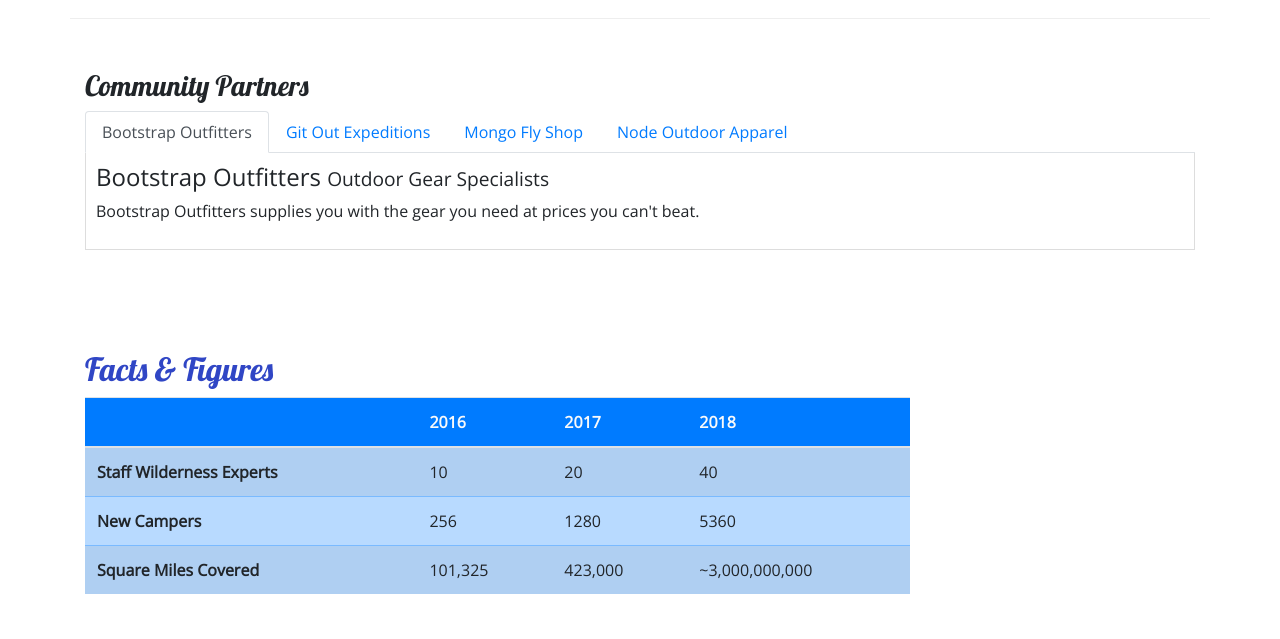
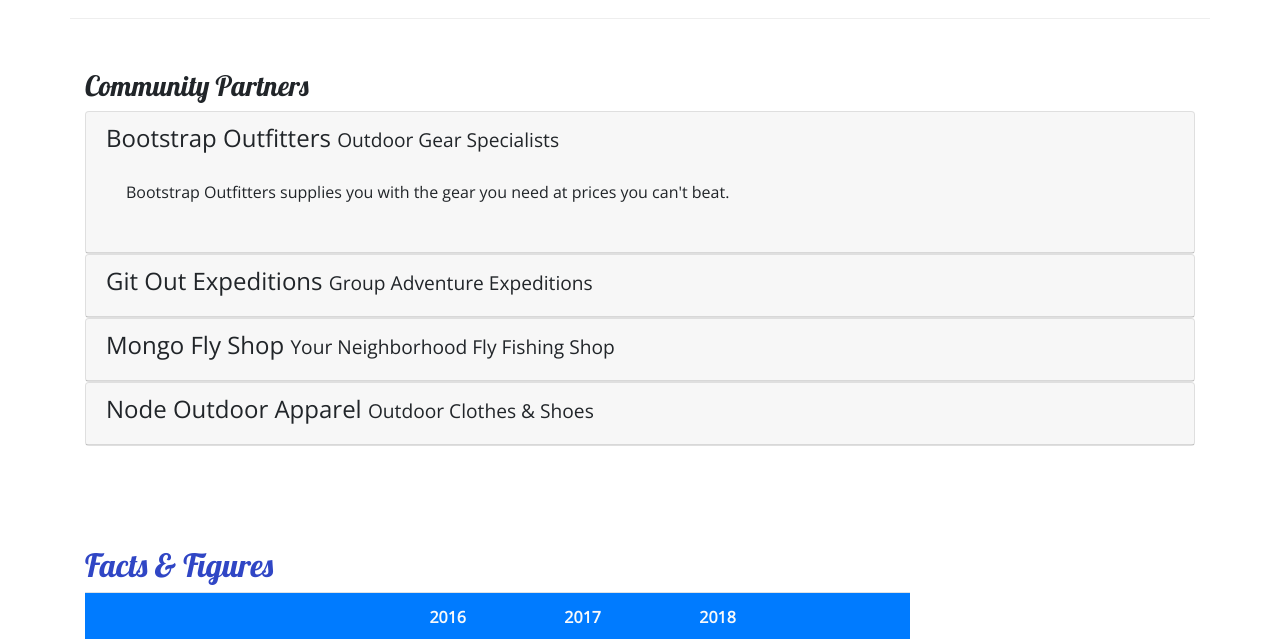
Before and after one commit to ryanf003/NuCamp, a website: page aboutus.html in a window 1280 px wide. Shown: the part 810-1449 px from the top of the page. Drawn offline with nearby package versions, Linux system fonts and the light colour scheme.

Commit message:
Added tooltips, modal login, & accordion

```diff
--- a/aboutus.html
+++ b/aboutus.html
@@ -42,10 +42,10 @@
             </button>
             <div class="collapse navbar-collapse" id="nucampNavbar">
                 <ul class="navbar-nav">
-                    <li class="nav-item"><a class="nav-link" href="index.html"><i class="fa fa-home fa-lg">Home</i></a></li>
-                    <li class="nav-item active"><a class="nav-link" href="#"><i class="fa fa-info fa-lg">About</i></a></li>
-                    <li class="nav-item"><a class="nav-link" href="#"><i class="fa fa-list fa-lg">Sites</i></a></li>
-                    <li class="nav-item"><a class="nav-link" href="contactus.html"><i class="fa fa-address-card fa-lg">Contact</i></a></li>
+                    <li class="nav-item"><a class="nav-link" href="index.html"><i class="fa fa-home fa-lg"> Home</i></a></li>
+                    <li class="nav-item active"><a class="nav-link" href="#"><i class="fa fa-info fa-lg"> About</i></a></li>
+                    <li class="nav-item"><a class="nav-link" href="#"><i class="fa fa-list fa-lg"> Sites</i></a></li>
+                    <li class="nav-item"><a class="nav-link" href="contactus.html"><i class="fa fa-address-card fa-lg"> Contact</i></a></li>
                 </ul>
             </div>
         </div>
@@ -103,28 +103,62 @@
         <div class="row row-content-noline">
             <div class="col">
                 <h3>Community Partners</h3>
-                <ul class="nav nav-tabs">
-                    <li class="nav-item"><a class="nav-link active" href="#bootstrap" role="tab" data-toggle="tab">Bootstrap Outfitters</a></li>
-                    <li class="nav-item"><a class="nav-link" href="#git" role="tab" data-toggle="tab">Git Out Expeditions</a></li>
-                    <li class="nav-item"><a class="nav-link" href="#mongo" role="tab" data-toggle="tab">Mongo Fly Shop</a></li>
-                    <li class="nav-item"><a class="nav-link" href="#node" role="tab" data-toggle="tab">Node Outdoor Apparel</a></li>
-                </ul>
-                <div class="tab-content">
-                    <div role="tab-panel" class="tab-pane fade show active" id="bootstrap">
-                        <h4>Bootstrap Outfitters <small>Outdoor Gear Specialists</small></h4>
-                        <p class="d-none d-sm-block">Bootstrap Outfitters supplies you with the gear you need at prices you can't beat.</p>
+                <div id="accordion">
+                    <div class="card">
+                        <div role="tab" class="card-header">
+                            <h4>
+                                <a data-toggle="collapsed" data-toggle="collapse" data-target="#bootstrap">
+                                    Bootstrap Outfitters <small>Outdoor Gear Specialists</small>
+                                </a>
+                            </h4>
+                            <div class="collapse show" id="bootstrap" data-parent="#accordion">
+                                <div class="card-body">
+                                    <p class="d-none d-sm-block">Bootstrap Outfitters supplies you with the gear you need at prices you can't beat.</p>
+                                </div>
+                            </div>
+                        </div>
                     </div>
-                    <div role="tab-panel" class="tab-pane fade" id="git">
-                        <h4>Git Out Expeditions <small>Group Adventure Expeditions</small></h4>
-                        <p class="d-none d-sm-block">Join Git Out Expeditions to explore new horizons with a group of other adventurers!</p>
+                    <div class="card">
+                        <div role="tab" class="card-header">
+                            <h4>
+                                <a class="collapsed" data-toggle="collapse" data-target="#git">
+                                    Git Out Expeditions <small>Group Adventure Expeditions</small>
+                                </a>
+                            </h4>
+                            <div class="collapse" id="git" data-parent="#accordion">
+                                <div class="card-body">
+                                    <p class="d-none d-sm-block">Join Git Out Expeditions to explore new horizons with a group of other adventurers!</p>
+                                </div>
+                            </div>
+                        </div>
                     </div>
-                    <div role="tab-panel" class="tab-pane fade" id="mongo">
-                        <h4>Mongo Fly Shop <small>Your Neighborhood Fly Fishing Shop</small></h4>
-                        <p class="d-none d-sm-block">Need a new fishing pole, a tacklebox, or flies of all kinds? Stop by Mongo Fly Shop.</p>
+                    <div class="card">
+                        <div role="tab" class="card-header">
+                            <h4>
+                                <a class="collapsed" data-toggle="collapse" data-target="#mongo">
+                                    Mongo Fly Shop <small>Your Neighborhood Fly Fishing Shop</small>
+                                </a>
+                            </h4>
+                            <div class="collapse" id="mongo" data-parent="#accordion">
+                                <div class="card-body">
+                                    <p class="d-none d-sm-block">Need a new fishing pole, a tacklebox, or flies of all kinds? Stop by Mongo Fly Shop.</p>
+                                </div>
+                            </div>
+                        </div>
                     </div>
-                    <div role="tab-panel" class="tab-pane fade" id="node">
-                        <h4>Node Outdoor Apparel <small>Outdoor Clothes & Shoes</small></h4>
-                        <p class="d-none d-sm-block">From polar fleeces to swimsuits, hiking boots to waders, a visit to Node will be sure to get you covered.</p>
+                    <div class="card">
+                        <div role="tab" class="card-header">
+                            <h4>
+                                <a class="collapsed" data-toggle="collapse" data-target="#node">
+                                    Node Outdoor Apparel <small>Outdoor Clothes & Shoes</small>
+                                </a>
+                            </h4>
+                            <div class="collapse" id="node" data-parent="#accordion">
+                                <div class="card-body">
+                                    <p class="d-none d-sm-block">From polar fleeces to swimsuits, hiking boots to waders, a visit to Node will be sure to get you covered.</p>
+                                </div>
+                            </div>
+                        </div>
                     </div>
                 </div>
             </div>
--- a/css/styles.css
+++ b/css/styles.css
@@ -46,3 +46,8 @@ header h2 {
     border-top: none;
     padding: 10px;
 }
+
+a, a:hover {
+    color: inherit;
+    text-decoration: none;
+  }
```
Also changed, not shown: index.html (+54 -5 lines).
